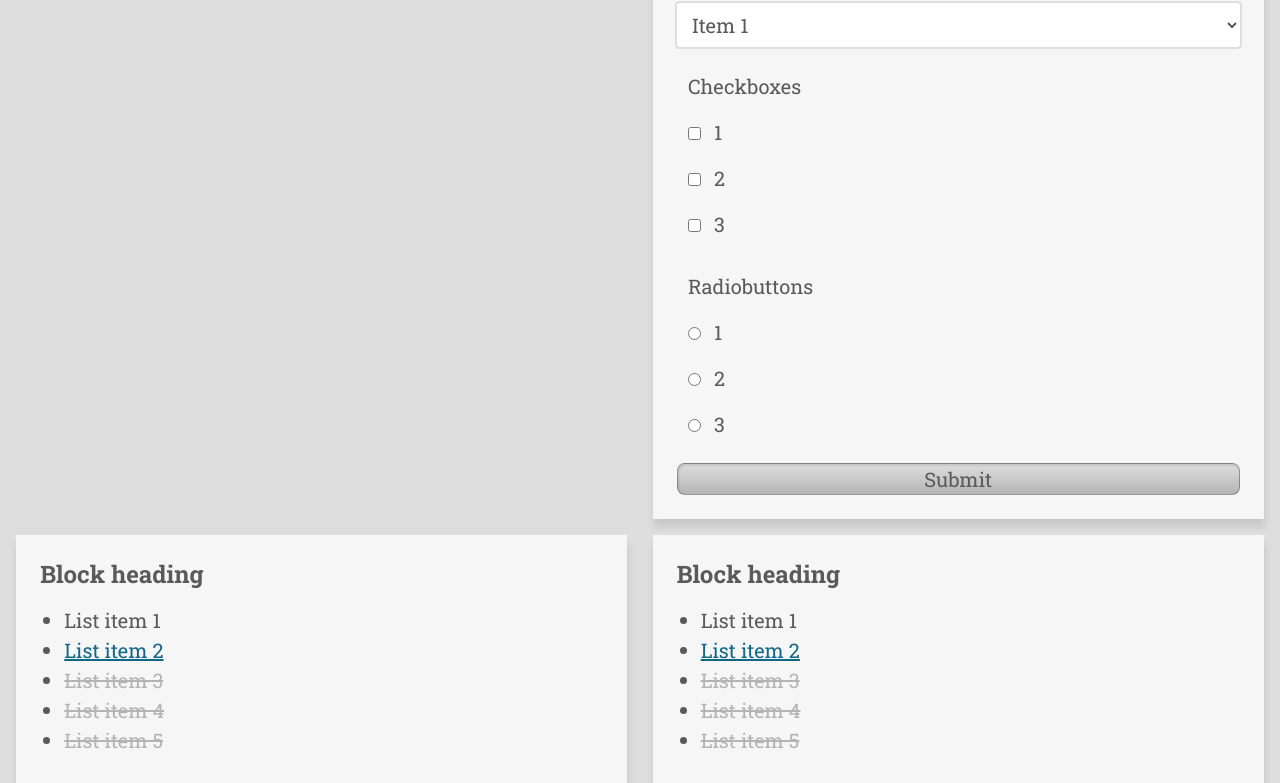
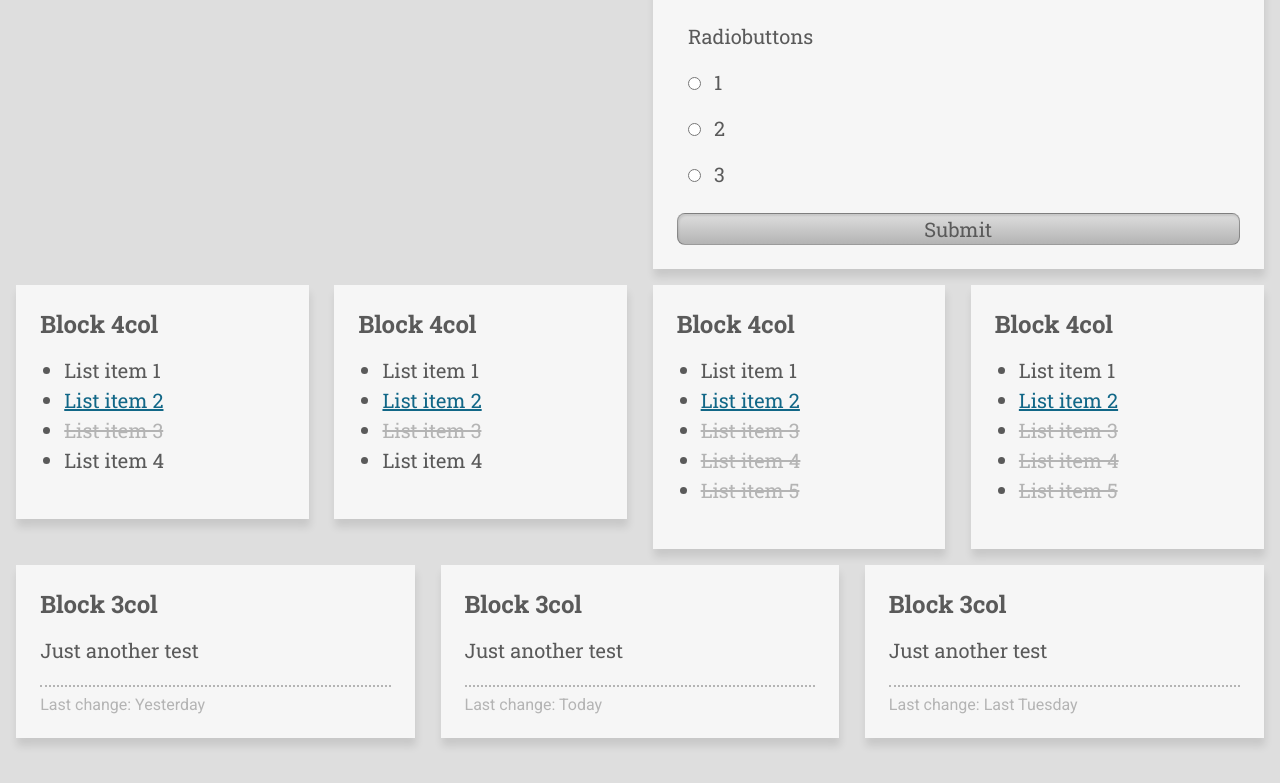
Before and after one commit to fboes/webapp-boilerplate, a plain HTML site: page index.html in a window 1280 px wide. Shown: the part 891-1674 px from the top of the page. Drawn offline with nearby package versions, Linux system fonts and the light colour scheme.

Commit message:
Improved handling of multi-col sections

```diff
--- a/index.html
+++ b/index.html
@@ -66,17 +66,6 @@
 					</section>
 					<section>
 						<h3>Block heading</h3>
-						<ul>
-							<li>List item 1</li>
-							<li><a href="#">List item 2</a></li>
-							<li><del>List item 3</del></li>
-							<li>
-								<input class="no-styling" id="text" name="text" type="text" value="List item 4" />
-							</li>
-						</ul>
-					</section>
-					<section>
-						<h3>Block heading</h3>
 						<form action="." method="get">
 							<span class="form-field">
 								<label for="range">range</label><input id="range" name="range" type="range" />
@@ -118,9 +107,31 @@
 					</section>
 				</div>
 
-				<div class="block-container-2">
+				<div class="block-container-4">
 					<section>
-						<h3>Block heading</h3>
+						<h3>Block 4col</h3>
+						<ul>
+							<li>List item 1</li>
+							<li><a href="#">List item 2</a></li>
+							<li><del>List item 3</del></li>
+							<li>
+								<input class="no-styling" id="text" name="text" type="text" value="List item 4" />
+							</li>
+						</ul>
+					</section>
+					<section>
+						<h3>Block 4col</h3>
+						<ul>
+							<li>List item 1</li>
+							<li><a href="#">List item 2</a></li>
+							<li><del>List item 3</del></li>
+							<li>
+								<input class="no-styling" id="text" name="text" type="text" value="List item 4" />
+							</li>
+						</ul>
+					</section>
+					<section>
+						<h3>Block 4col</h3>
 						<ul>
 							<li>List item 1</li>
 							<li><a href="#">List item 2</a></li>
@@ -130,7 +141,7 @@
 						</ul>
 					</section>
 					<section>
-						<h3>Block heading</h3>
+						<h3>Block 4col</h3>
 						<ul>
 							<li>List item 1</li>
 							<li><a href="#">List item 2</a></li>
--- a/sass/_screen_desktop.scss
+++ b/sass/_screen_desktop.scss
@@ -13,16 +13,6 @@ html {
 			}
 		}
 	}
-	#main {
-		.block-container-4 {
-			margin: 0 -1%;
-			section {
-				width: (100%/4) - 2%;
-				margin-left: 1%;
-				margin-right: 1%;
-			}
-		}
-	}
 }
 
 
--- a/sass/_screen_smartphone.scss
+++ b/sass/_screen_smartphone.scss
@@ -17,9 +17,7 @@ html {
 		@include clearfix();
 		.block-container,
 		.block-container-2,
-		.block-container-2-3,
 		.block-container-3,
-		.block-container-3-4,
 		.block-container-4 {
 			@include clearfix();
 			section {
@@ -27,7 +25,7 @@ html {
 				width: 100%;
 			}
 		}
-		.block-container-2 {
+		.block-container-4 {
 			margin: 0 -1%;
 			section {
 				width: (100%/2) - 2%;
--- a/sass/_screen_tablet.scss
+++ b/sass/_screen_tablet.scss
@@ -15,11 +15,18 @@ html {
 	}
 	#main {
 		.block-container,
-		.block-container-3,
-		.block-container-4 {
+		.block-container-2 {
 			margin: 0 -1%;
 			section {
 				width: (100%/2) - 2%;
+				margin-left: 1%;
+				margin-right: 1%;
+			}
+		}
+		.block-container-3 {
+			margin: 0 -1%;
+			section {
+				width: (100%/3) - 2%;
 				margin-left: 1%;
 				margin-right: 1%;
 			}
--- a/sass/_screen_tablet_landscape.scss
+++ b/sass/_screen_tablet_landscape.scss
@@ -14,10 +14,10 @@ html {
 		}
 	}
 	#main {
-		.block-container-3 {
+		.block-container-4 {
 			margin: 0 -1%;
 			section {
-				width: (100%/3) - 2%;
+				width: (100%/4) - 2%;
 				margin-left: 1%;
 				margin-right: 1%;
 			}
```
Also changed, not shown: css/styles.css.
